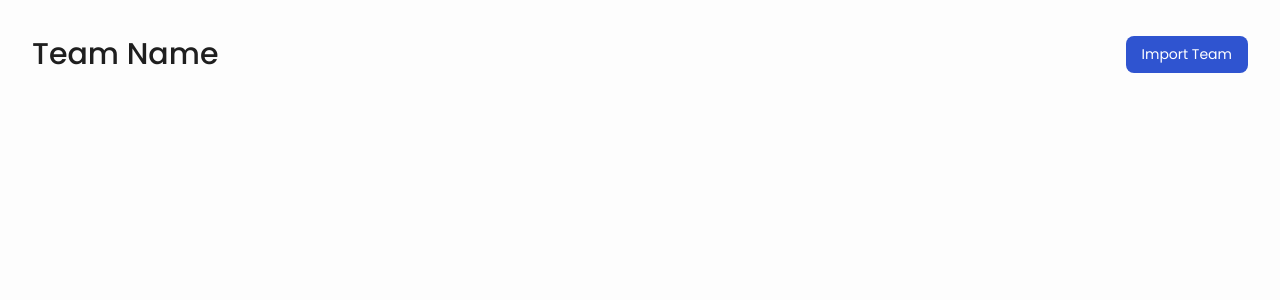
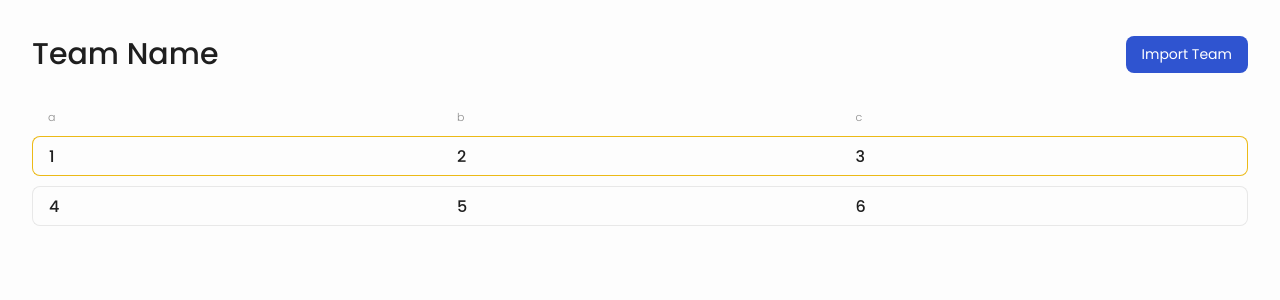
Before and after one commit to Lokecross/koneksys-react-test, a React (Create React App) app: page / in a window 1280 px wide. Shown: the top 300 px of the page. Built offline with nearby package versions, Linux system fonts and the light colour scheme.

Commit message:
feat: table

```diff
--- a/src/components/Body/index.tsx
+++ b/src/components/Body/index.tsx
@@ -1,7 +1,18 @@
+import Table from '../Table';
+
 import { Container } from './styles';
 
 const Body = () => {
-  return <Container />;
+  return (
+    <Container>
+      <Table
+        content={[
+          { a: '1', b: '2', c: '3' },
+          { a: '4', b: '5', c: '6' },
+        ]}
+      />
+    </Container>
+  );
 };
 
 export default Body;
--- a/src/components/Body/styles.ts
+++ b/src/components/Body/styles.ts
@@ -1,3 +1,5 @@
 import styled from 'styled-components';
 
-export const Container = styled.div``;
+export const Container = styled.div`
+  margin-top: 32px;
+`;
--- a/src/components/Button/index.tsx
+++ b/src/components/Button/index.tsx
@@ -2,11 +2,11 @@ import { HTMLProps } from 'react';
 
 import { Container } from './styles';
 
-interface IButton extends HTMLProps<HTMLButtonElement> {
+interface ButtonProps extends HTMLProps<HTMLButtonElement> {
   children: string;
 }
 
-const Button = ({ children }: IButton) => {
+const Button = ({ children }: ButtonProps) => {
   return <Container>{children}</Container>;
 };
 
--- a/src/components/Header/styles.ts
+++ b/src/components/Header/styles.ts
@@ -1,7 +1,6 @@
 import styled from 'styled-components';
 
 export const Container = styled.header`
-  padding: 32px;
   display: flex;
   align-items: center;
   justify-content: space-between;
--- /dev/null
+++ b/src/components/Table/index.tsx
@@ -0,0 +1,35 @@
+import { Container, Th, Td } from './styles';
+
+interface TableProps {
+  content: Array<{
+    [U: string]: string;
+  }>;
+}
+
+const Table = ({ content }: TableProps) => {
+  return (
+    <Container>
+      <tr>
+        {Object.keys(content[0]).map(key => (
+          <Th key={key}>{key}</Th>
+        ))}
+      </tr>
+      <tr>
+        {Object.keys(content[0]).map(key => (
+          <Td key={key} isActive>
+            {content[0][key]}
+          </Td>
+        ))}
+      </tr>
+      {content.slice(1).map(item => (
+        <tr>
+          {Object.keys(item).map(key => (
+            <Td key={key}>{item[key]}</Td>
+          ))}
+        </tr>
+      ))}
+    </Container>
+  );
+};
+
+export default Table;
--- /dev/null
+++ b/src/components/Table/styles.ts
@@ -0,0 +1,42 @@
+import styled from 'styled-components';
+
+export const Container = styled.table`
+  width: 100%;
+  border-collapse: separate;
+  border-spacing: 0 10px;
+  margin-top: -10px;
+`;
+
+export const Th = styled.th`
+  text-align: left;
+  padding: 0 16px;
+  color: #8c8c8c;
+  font-weight: 300;
+  font-size: 11px;
+`;
+
+interface TdProps {
+  readonly isActive?: boolean;
+}
+
+export const Td = styled.td<TdProps>`
+  border: solid 1px ${props => (props.isActive ? '#ECBA17' : '#e8e8e8')};
+  border-style: solid none;
+  height: 40px;
+  padding: 0 16px;
+  color: #1f1f1f;
+  font-size: 16px;
+  font-weight: 500;
+
+  &:first-child {
+    border-left-style: solid;
+    border-top-left-radius: 8px;
+    border-bottom-left-radius: 8px;
+  }
+
+  &:last-child {
+    border-right-style: solid;
+    border-bottom-right-radius: 8px;
+    border-top-right-radius: 8px;
+  }
+`;
--- a/src/pages/Home/styles.ts
+++ b/src/pages/Home/styles.ts
@@ -1,3 +1,5 @@
 import styled from 'styled-components';
 
-export const Container = styled.div``;
+export const Container = styled.div`
+  padding: 32px;
+`;
```
